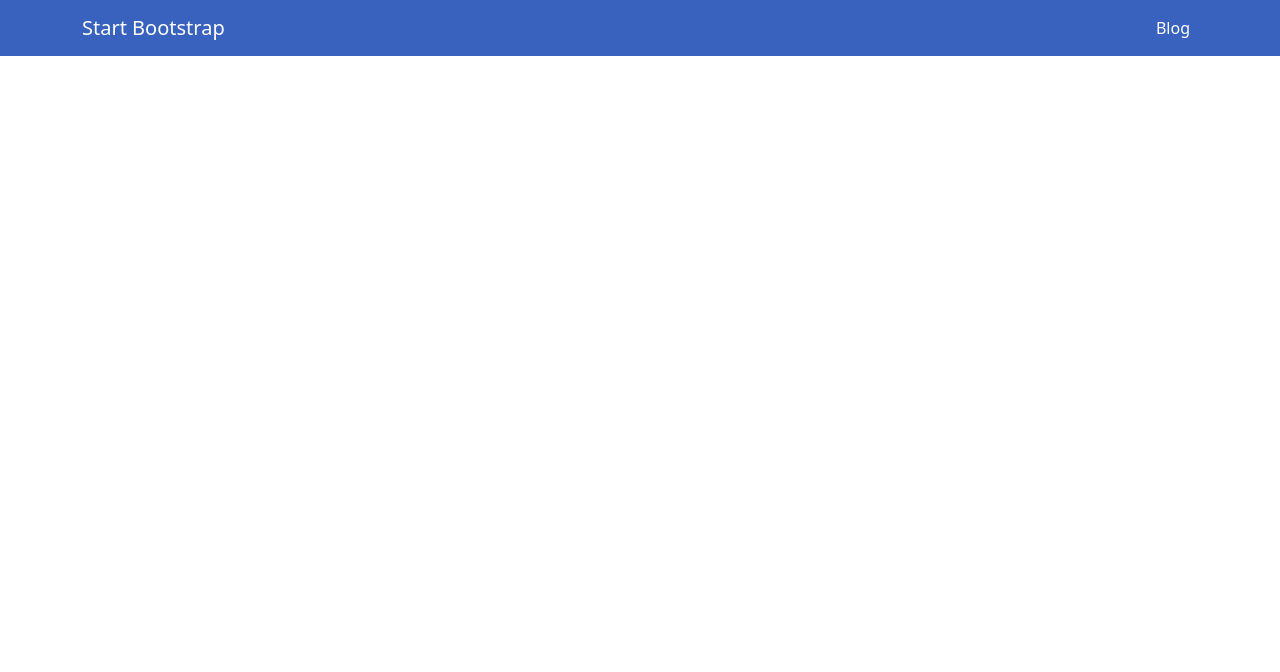
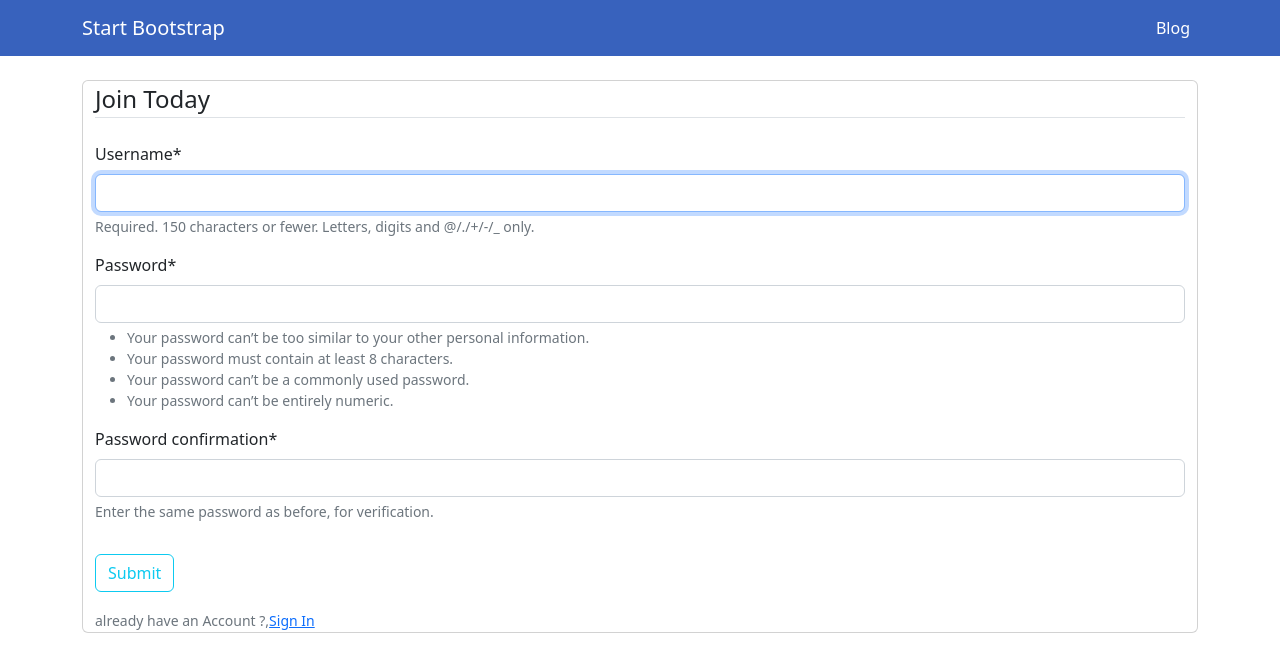
Before and after one commit to techBello/my-blog-site, a Django app: page /signup/ in a window 1280 px wide. Shown: the top 672 px of the page. Run offline with Django 5.2, Linux system fonts and the light colour scheme; some libraries are stand-ins or nearby versions.

Commit message:
making changes 2

```diff
--- a/webapp/the_root/templates/base/signup.html
+++ b/webapp/the_root/templates/base/signup.html
@@ -1,4 +1,5 @@
 {% load static %}
+{% load crispy_forms_tags %}
 <!DOCTYPE html>
 <html lang="en">
     <head>
@@ -27,6 +28,27 @@
             </div>
         </nav>
 
+        <nav class="container pt-4">
+            <form method="POST" class="card container">
+                {% csrf_token %}
+                <fieldset  class="form-group">
+                    <legend class="border-bottom mb-4">Join Today</legend>
+                    {{ form|crispy }}
+                </fieldset>
+                <div class="form-group pt-3">
+                    <button type="submit" class="btn btn-outline-info " >Submit</button>
+                </div>
+                <div class="boder-top pt-3">
+                    <small class="text-muted">
+                        already have an Account ?,<a href="#" class="ml-2">Sign In</a>
+                    </small>
+                </div>
+            </form>
+        </nav>
+
+
+        <script src="{% static 'bootstrap/dist/js/bootstrap.bundle.min.js' %}"></script>
+        <script src"{% static 'detailjs/detailscripts.js' %}"></script>
 
     </body>
 </html>
--- a/webapp/the_root/urls.py
+++ b/webapp/the_root/urls.py
@@ -1,8 +1,10 @@
 from django.urls import path
-from .views import home, signup
+from . import views
+
 
 app_name = 'the_root'
+
 urlpatterns = [
-    path("home/", home, name="home"),
-    path("signup/", signup, name="signup")
+    path("home/", views.home, name="home"),
+    path("signup/", views.signup, name="signup")
 ]
--- a/webapp/the_root/views.py
+++ b/webapp/the_root/views.py
@@ -1,8 +1,19 @@
-from django.shortcuts import render
+from django.shortcuts import render, redirect
+from django.contrib.auth.forms import UserCreationForm
+from django.contrib import messages
 
 # Create your views here.
 def home(request):
     return render(request, "base/home.html")
 
 def signup(request):
-    return render(request, "base/signup.html")
+    if request.method == "POST":
+        form = UserCreationForm(request.POST)
+        if form.is_valid():
+            form.save()
+            username = form.cleaned_data.get("username")
+            messages.success(request, f'Account was successfully created for {username} !')
+            return redirect('the_root-home')
+    else:
+        form = UserCreationForm()
+    return render(request, "base/signup.html", {"form":form})
--- a/webapp/webapp/settings.py
+++ b/webapp/webapp/settings.py
@@ -38,6 +38,10 @@ INSTALLED_APPS = [
     'django.contrib.messages',
     'django.contrib.staticfiles',
     'the_root.apps.The_rootConfig',
+
+    'crispy_forms',
+    'crispy_bootstrap4',
+
 ]
 
 MIDDLEWARE = [
@@ -130,3 +134,5 @@ MEDIA_ROOT = BASE_DIR / 'media'
 # https://docs.djangoproject.com/en/5.2/ref/settings/#default-auto-field
 
 DEFAULT_AUTO_FIELD = 'django.db.models.BigAutoField'
+
+CRISPY_TEMPLATE_PACK = 'bootstrap4'
```
Also changed, not shown: webapp/the_root/templates/base/home.html (+9 -0 lines), webapp/db.sqlite3, 1 other file.
